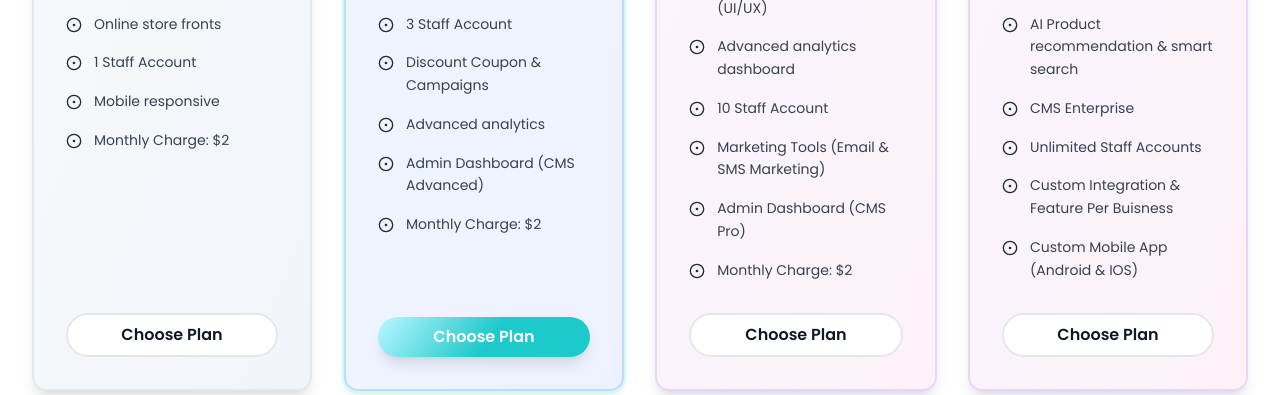
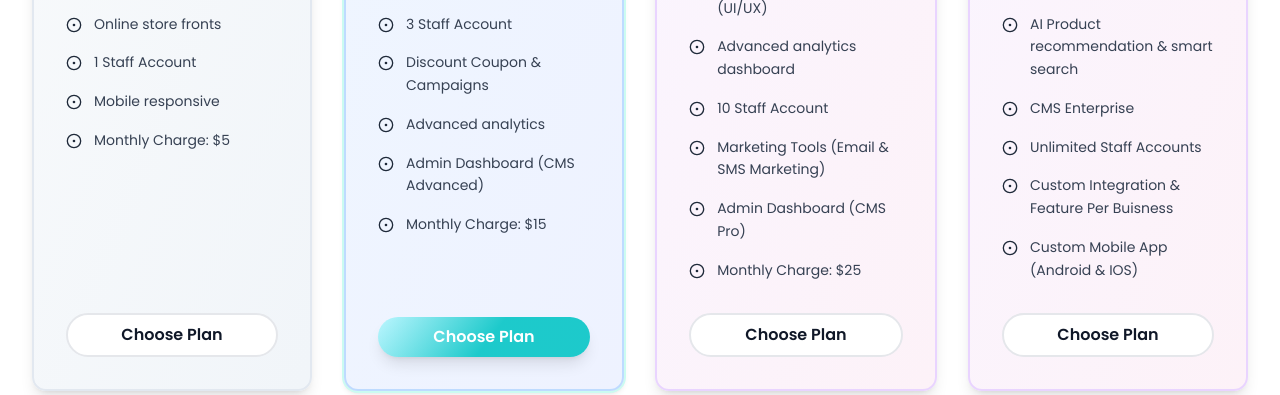
Before and after one commit to nishadmahmud/Commeriva, a Next.js app: page /pricing in a window 1280 px wide. Shown: the part 1060-1455 px from the top of the page. Built offline with nearby package versions, Linux system fonts and the light colour scheme; no server answers; a web font is replaced by a local one.

Commit message:
change in price

```diff
--- a/app/pricing/PricingPage.jsx
+++ b/app/pricing/PricingPage.jsx
@@ -103,8 +103,8 @@ export default function Pricing() {
         priceUSD: "$499",
       priceBDT: "৳49,999",
       serviceCharge: [
-        {priceBDT: '৳200'},
-        {priceUSD: '$2'}
+        {priceBDT: '৳300'},
+        {priceUSD: '$5'}
         ],
         period: "/one time",
         features: [
@@ -126,8 +126,8 @@ export default function Pricing() {
         priceUSD: "$999",
       priceBDT: "৳99,999",
       serviceCharge: [
-        {priceBDT: '৳200'},
-        {priceUSD: '$2'}
+        {priceBDT: '৳800'},
+        {priceUSD: '$15'}
         ],
         period: "/one time",
         features: [
@@ -148,10 +148,10 @@ export default function Pricing() {
         name: "Professional",
         description: "Everything you need for established businesses",
         priceUSD: "$2499",
-      priceBDT: "৳2,50000",
+      priceBDT: "৳2,50,000",
       serviceCharge: [
-        {priceBDT: '৳200'},
-        {priceUSD: '$2'}
+        {priceBDT: '৳1200'},
+        {priceUSD: '$25'}
         ],
         period: "/one time",
         features: [
```
